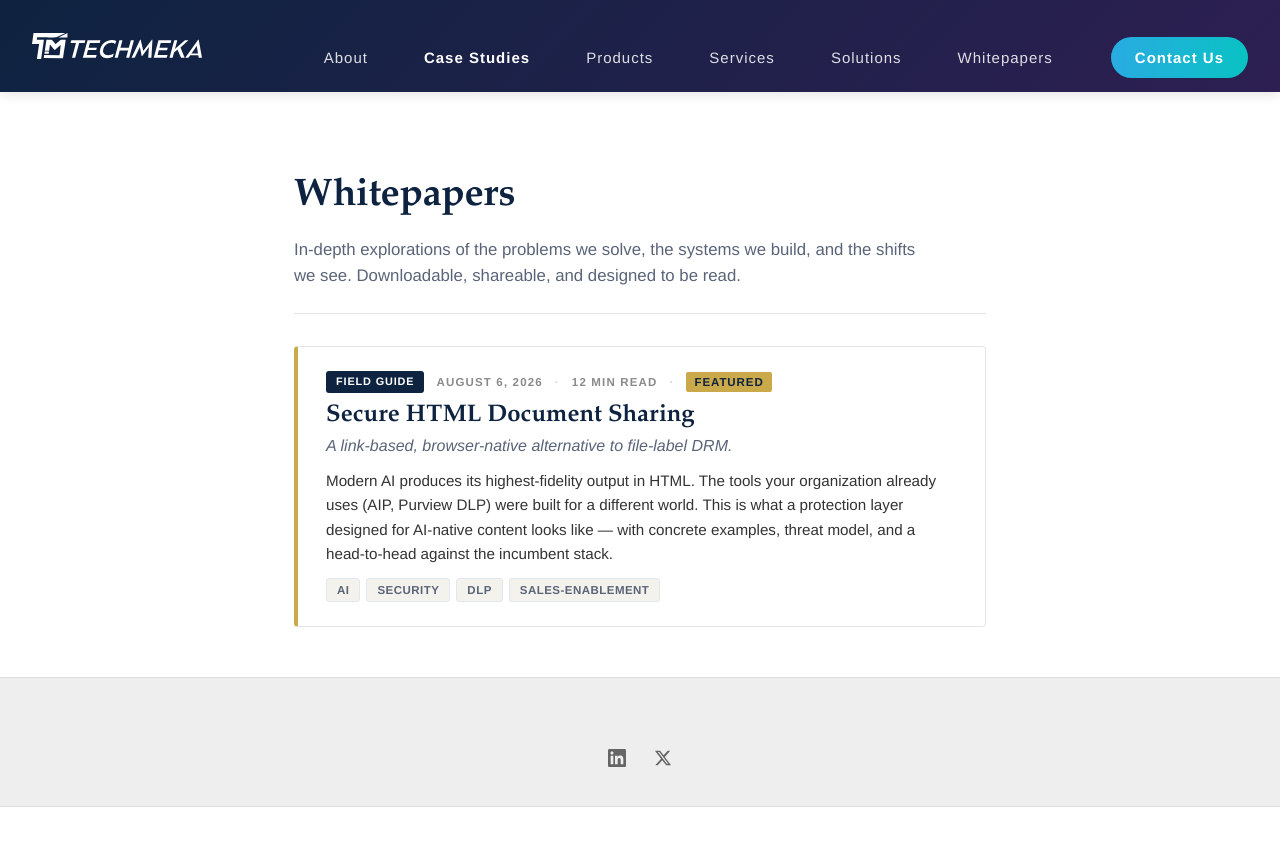
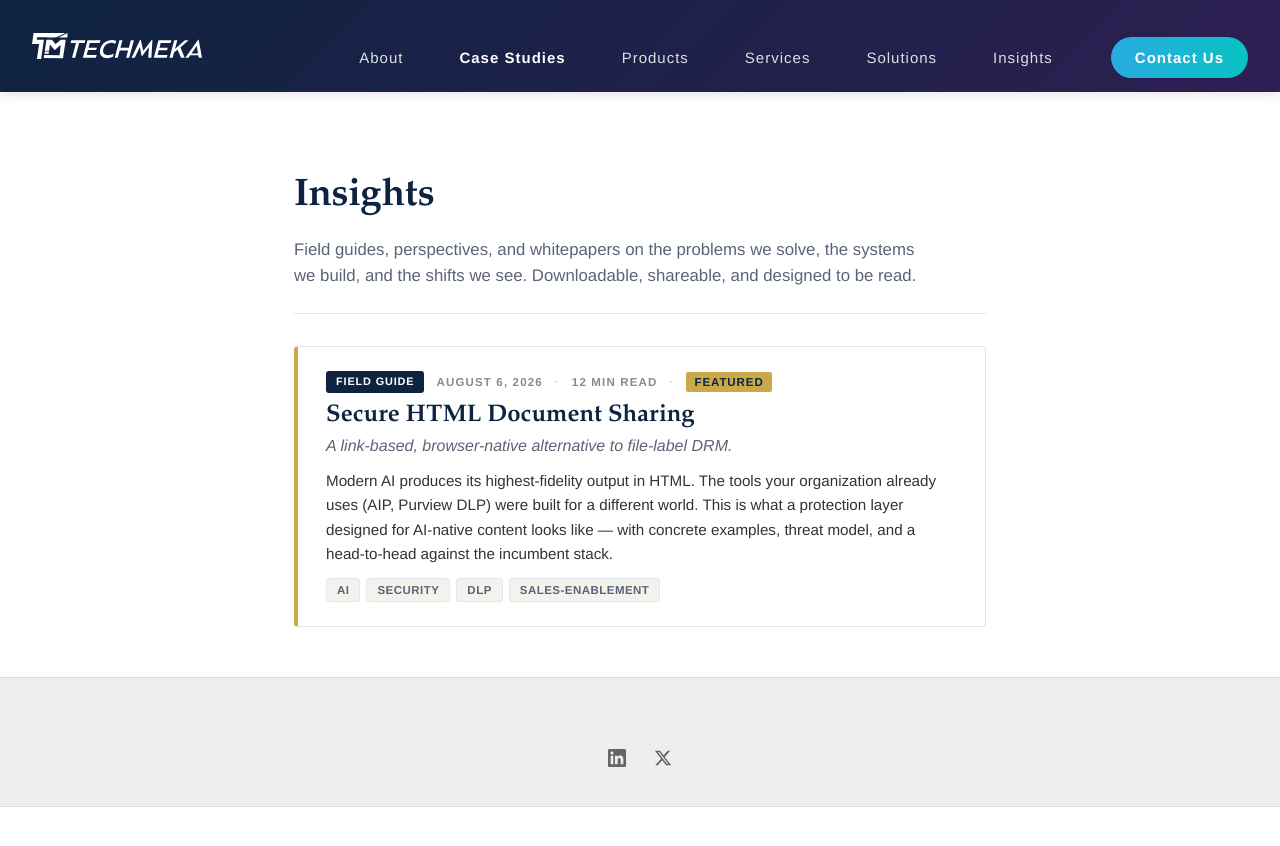
Before and after one commit to Techmeka/blog, a Jekyll site: the page built from docs/whitepapers/index.html, in a window 1280 px wide. Shown: the top 846 px of the page. Built offline with Jekyll 4.4.1, drawn with Linux system fonts in a browser that asks for light colours.

Commit message:
Blog nav: rename 'Whitepapers' to 'Insights' (keep URL for SEO)
Nav label changes to 'Insights' to fit mixed content types (Field
Guides + Perspectives + Case Studies + Whitepapers) without over-
claiming any single tone.

URL stays /whitepapers/ so search engines still catch the 'AI DLP
whitepaper' buyer intent. Title tag reads 'Insights & Whitepapers'
for the same reason — both words in the SERP snippet.

Also renamed:
- Homepage 'Featured Whitepapers' → 'Featured Insights'
- Listing hero 'Whitepapers' h1 → 'Insights'
- Listing hero copy expanded to mention the actual types (field
  guides, perspectives, whitepapers)

Type pills on individual cards still show Field Guide / Perspective
/ Case Study / etc. per the per-entry metadata.

```diff
--- a/docs/_layouts/default.html
+++ b/docs/_layouts/default.html
@@ -52,7 +52,7 @@
             <li><a href="https://techmeka.com/observers">Products</a></li>
             <li><a href="https://techmeka.com/#service">Services</a></li>
             <li><a href="https://techmeka.com/#solution">Solutions</a></li>
-            <li><a href="{{ site.baseurl }}/whitepapers/">Whitepapers</a></li>
+            <li><a href="{{ site.baseurl }}/whitepapers/">Insights</a></li>
           </ul>
           <a href="https://techmeka.com/#contactUs" class="tm-mainsite-cta">Contact Us</a>
         </nav>
--- a/docs/index.html
+++ b/docs/index.html
@@ -119,8 +119,8 @@ image: https://techmeka.com/blog/images/optimized/logoTechMekaBlack.png
 
 <section class="fwp-strip">
   <div class="fwp-hdr">
-    <h3>Featured Whitepapers</h3>
-    <a href="{{ site.baseurl }}/whitepapers/">All whitepapers &rarr;</a>
+    <h3>Featured Insights</h3>
+    <a href="{{ site.baseurl }}/whitepapers/">All insights &rarr;</a>
   </div>
   <div class="fwp-grid">
     {% for file in featured_wp limit: 3 %}
--- a/docs/whitepapers/index.html
+++ b/docs/whitepapers/index.html
@@ -1,8 +1,9 @@
 ---
 layout: default
-title: Whitepapers · TechMeka
+title: Insights & Whitepapers · TechMeka
 permalink: /whitepapers/
 image: /blog/images/optimized/logoTechMekaBlack.png
+description: In-depth field guides, perspectives, and whitepapers on secure content sharing, AI-native content, DLP, and enterprise IT.
 ---
 
 <style>
@@ -122,8 +123,8 @@ image: /blog/images/optimized/logoTechMekaBlack.png
 </style>
 
 <div class="wp-hero">
-  <h1>Whitepapers</h1>
-  <p>In-depth explorations of the problems we solve, the systems we build, and the shifts we see. Downloadable, shareable, and designed to be read.</p>
+  <h1>Insights</h1>
+  <p>Field guides, perspectives, and whitepapers on the problems we solve, the systems we build, and the shifts we see. Downloadable, shareable, and designed to be read.</p>
 </div>
 
 {% comment %}
```
